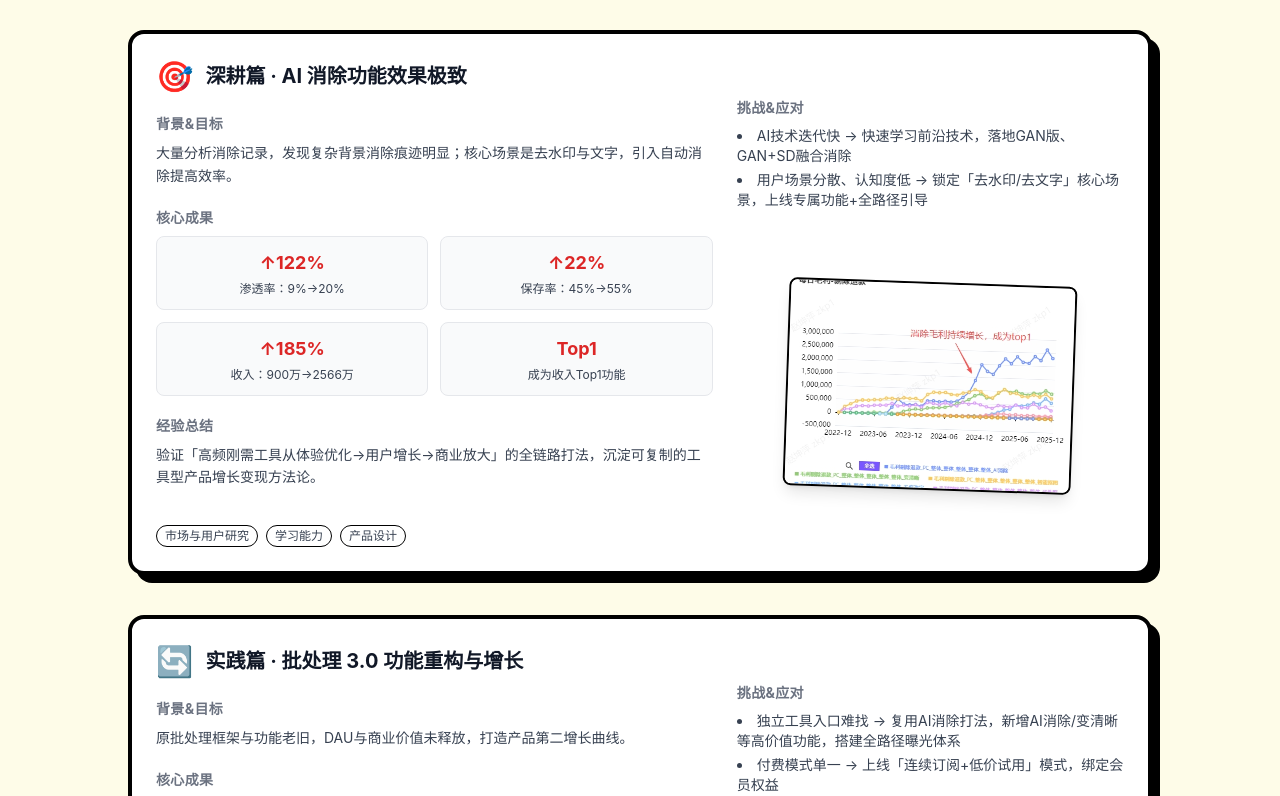
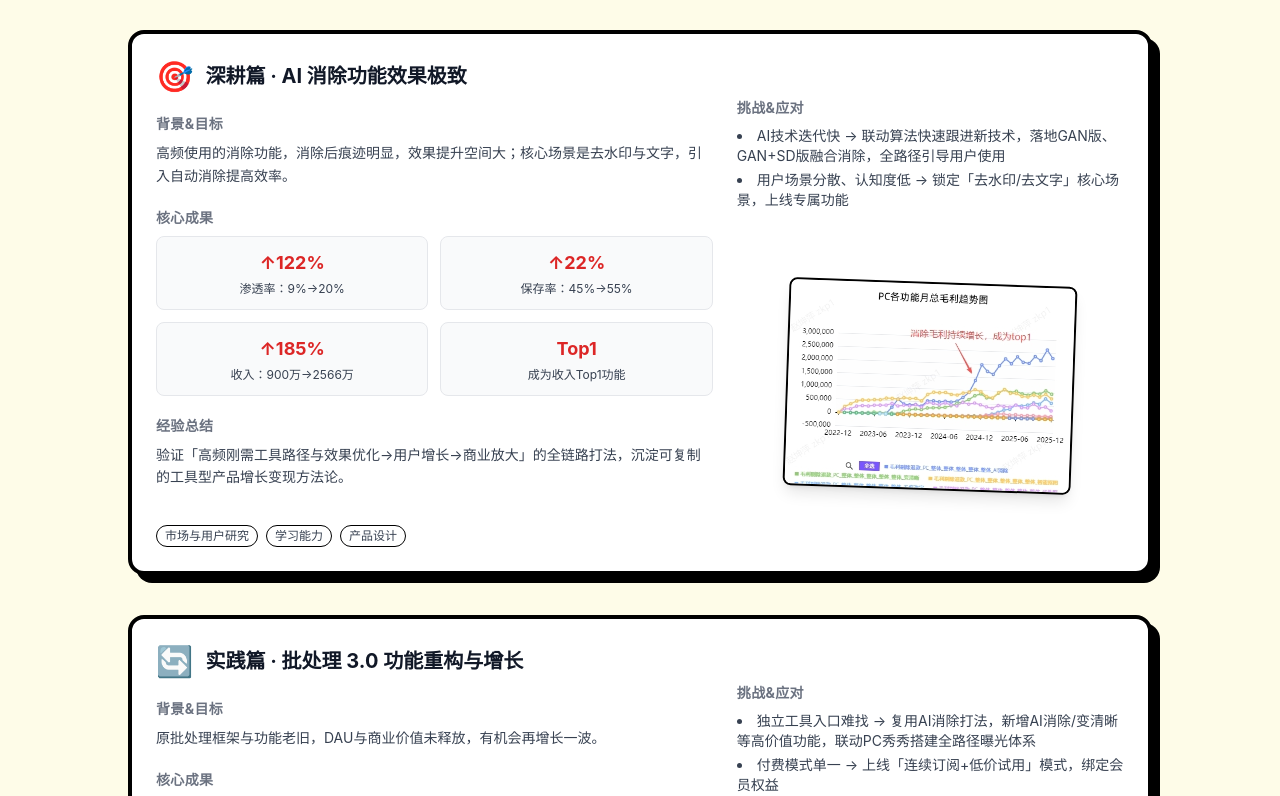
Before and after one commit to 8427zkp-code/promotion-presentation, a React (Vite) app: page / in a window 1280 px wide. Shown: the part 2302-3098 px from the top of the page. Built offline with nearby package versions, Linux system fonts and the light colour scheme.

Commit message:
更新内容和图片

```diff
--- a/src/components/CoreAchievements.tsx
+++ b/src/components/CoreAchievements.tsx
@@ -31,8 +31,8 @@ const CoreAchievements: React.FC = () => {
     },
     {
       title: "深耕篇 · AI 消除功能效果极致",
-      background: "大量分析消除记录，发现复杂背景消除痕迹明显；核心场景是去水印与文字，引入自动消除提高效率。",
-      thinking: "快速学习前沿技术，落地GAN版、GAN+SD融合消除；锁定「去水印/去文字」核心场景，全路径引导。",
+      background: "高频使用的消除功能，消除后痕迹明显，效果提升空间大；核心场景是去水印与文字，引入自动消除提高效率。",
+      thinking: "联动算法快速跟进新技术，落地GAN版、GAN+SD融合消除；锁定「去水印/去文字」核心场景，全路径引导。",
       metrics: [
         { value: "↑122%", detail: "渗透率：9%→20%" },
         { value: "↑22%", detail: "保存率：45%→55%" },
@@ -48,13 +48,13 @@ const CoreAchievements: React.FC = () => {
     },
     {
       title: "实践篇 · 批处理 3.0 功能重构与增长",
-      background: "原批处理框架与功能老旧，DAU与商业价值未释放，打造产品第二增长曲线。",
+      background: "原批处理框架与功能老旧，DAU与商业价值未释放，有机会再增长一波。",
       thinking: "复用AI消除打法，新增高价值功能，全路径曝光；上线「连续订阅+低价试用」模式。",
       metrics: [
         { value: "↑37%", detail: "DAU：5.1万→7万" },
         { value: "↑75%", detail: "收入：380万→625万" }
       ],
-      tags: ["产品规划", "营销市场", "商业化模式"],
+      tags: ["产品洞察能力", "营销市场", "商业化模式"],
       icon: "🔄",
       // 【新增】项目3配图配置
       images: [
@@ -149,7 +149,7 @@ const CoreAchievements: React.FC = () => {
                     <h4 className="text-sm font-bold text-gray-500 uppercase tracking-wide mb-2">经验总结</h4>
                     <p className="text-gray-700 text-sm leading-relaxed">
                       {index === 0 && "聚焦高价值功能到首页、编辑器等一级页面，替代原独立弹窗，用户使用更顺畅。大版本重构需及时跟进用户反馈，避免流失。"}
-                      {index === 1 && "验证「高频刚需工具从体验优化→用户增长→商业放大」的全链路打法，沉淀可复制的工具型产品增长变现方法论。"}
+                      {index === 1 && "验证「高频刚需工具路径与效果优化→用户增长→商业放大」的全链路打法，沉淀可复制的工具型产品增长变现方法论。"}
                       {index === 2 && "把前两个项目沉淀的方法论完整复用在新的业务场景，实现从「执行力」→「沉淀方法」→「复制放大价值」的闭环。"}
                     </p>
                   </div>
@@ -180,13 +180,13 @@ const CoreAchievements: React.FC = () => {
                       )}
                       {index === 1 && (
                         <>
-                          <li>AI技术迭代快 → 快速学习前沿技术，落地GAN版、GAN+SD融合消除</li>
-                          <li>用户场景分散、认知度低 → 锁定「去水印/去文字」核心场景，上线专属功能+全路径引导</li>
+                          <li>AI技术迭代快 → 联动算法快速跟进新技术，落地GAN版、GAN+SD版融合消除，全路径引导用户使用</li>
+                          <li>用户场景分散、认知度低 → 锁定「去水印/去文字」核心场景，上线专属功能</li>
                         </>
                       )}
                       {index === 2 && (
                         <>
-                          <li>独立工具入口难找 → 复用AI消除打法，新增AI消除/变清晰等高价值功能，搭建全路径曝光体系</li>
+                          <li>独立工具入口难找 → 复用AI消除打法，新增AI消除/变清晰等高价值功能，联动PC秀秀搭建全路径曝光体系</li>
                           <li>付费模式单一 → 上线「连续订阅+低价试用」模式，绑定会员权益</li>
                         </>
                       )}
```
Also changed, not shown: public/ability.png, public/remove.jpg.
